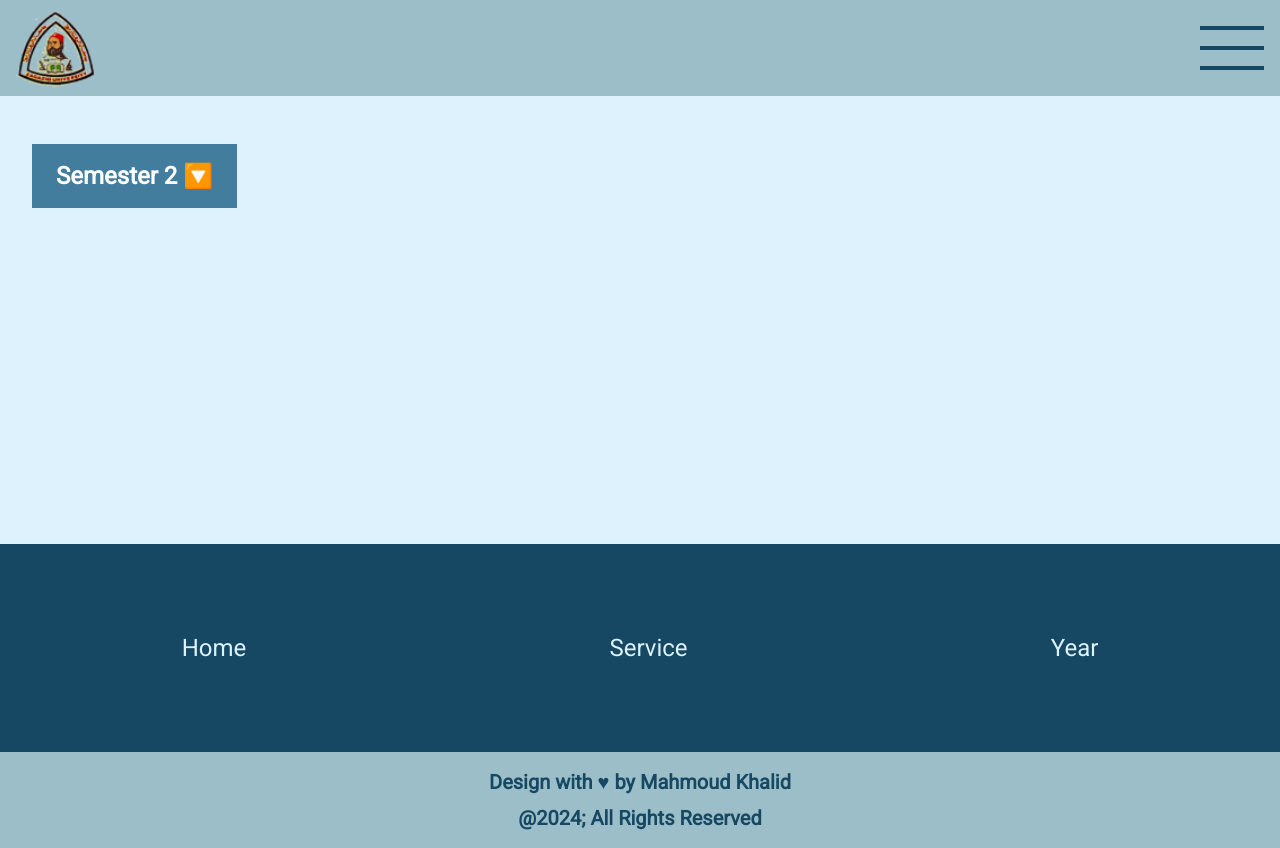
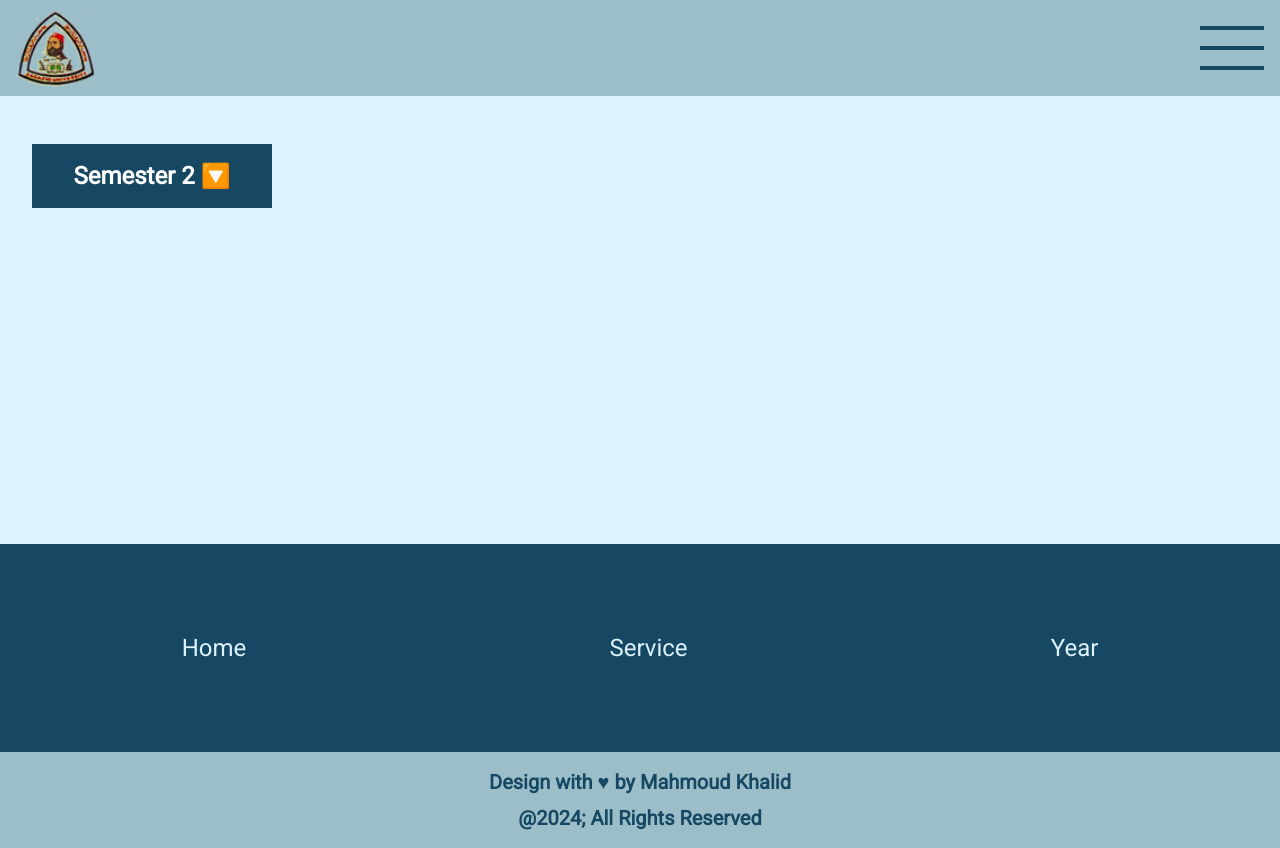
Before and after one commit to MahmoudKhalid22/college-site, a Next.js app: page /year in a window 1280 px wide. Built offline with nearby package versions, Linux system fonts and the light colour scheme.

Commit message:
chore: edit semester 2 button 4th year

```diff
--- a/app/year/page.tsx
+++ b/app/year/page.tsx
@@ -7,7 +7,7 @@ const Year = () => {
   return (
     <div className="year mt-36 mx-8">
       <button
-        className={`py-4 px-6 text-2xl font-semibold text-center bg-[#427D9D] text-white transition-all duration-300   ${
+        className={`py-4 w-60 text-2xl font-semibold text-center bg-[#164863] text-white transition-all duration-300   ${
           isOpen ? "rounded-tr-2xl rounded-tl-2xl" : "rounded-none"
         }`}
         onClick={() => setIsOpen(!isOpen)}
@@ -17,7 +17,7 @@ const Year = () => {
       <ul
         className={`${
           isOpen ? "h-auto max-h-[40rem]" : "max-h-0"
-        } flex flex-col items-start duration-300 overflow-hidden justify-start  bg-[#164863] w-52 transition-all z-20 shadow-2xl`}
+        } flex flex-col items-start duration-300 overflow-hidden justify-start  bg-[#427D9D] w-60 transition-all z-20 `}
       >
         <li className="text-xl text-white border-b-2 border-white  block w-full hover:pl-4 cursor-pointer transition-all duration-300">
           <Link className="py-4 block h-full px-4 w-full " href="/tables">
```
